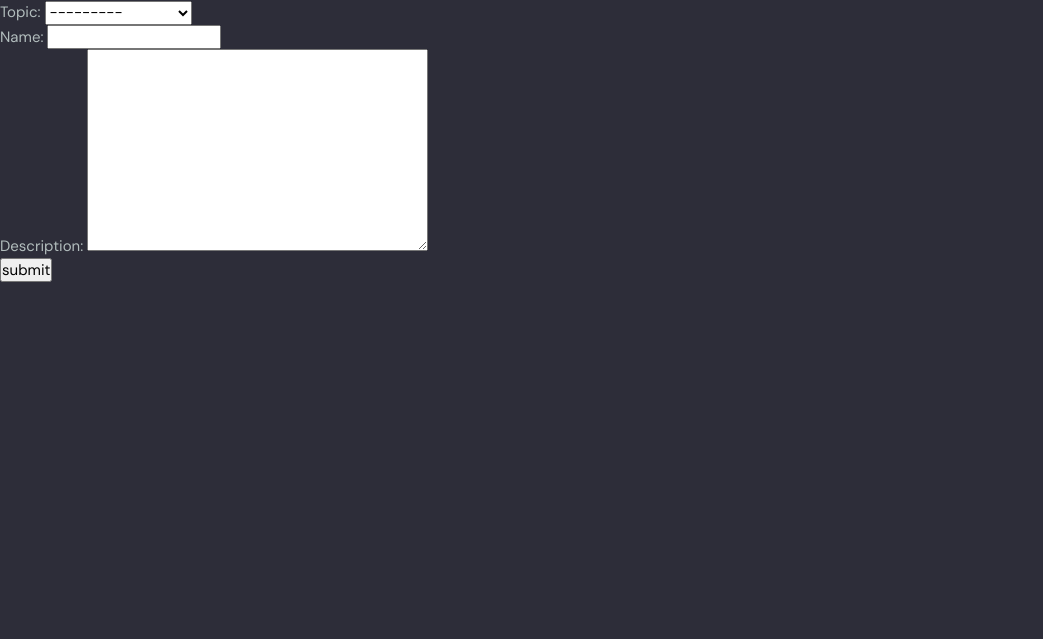
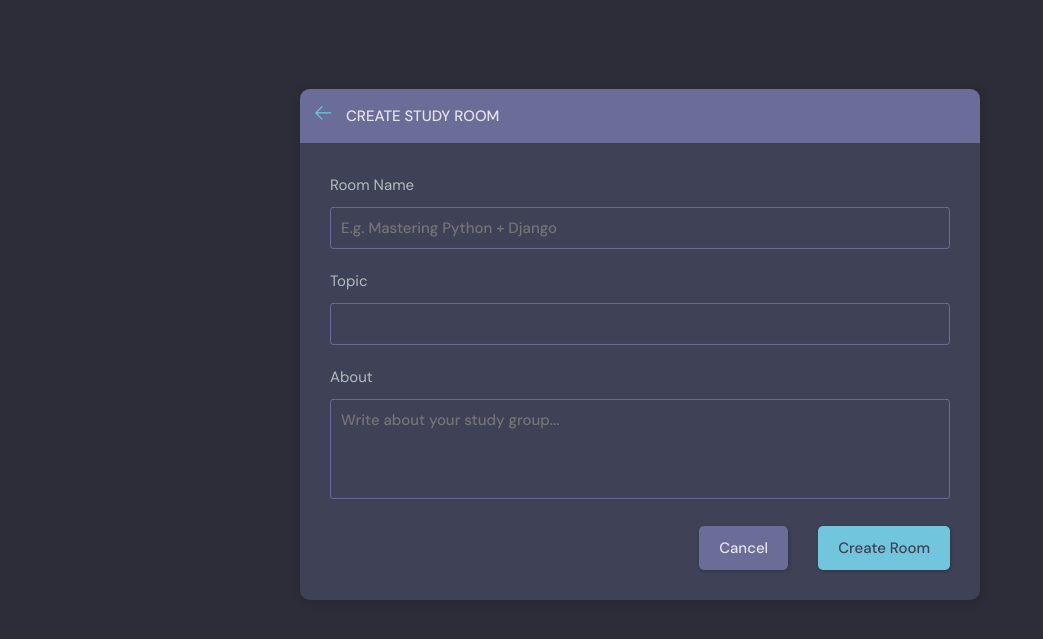
Before and after one commit to Salonisaroha/StudyBuddy, a Django app: page /create-room/ in a window 1280 px wide. Shown: the part 76-715 px from the top of the page, without its empty margins (0-1043 px from the left). Run offline with Django 5.2, Linux system fonts and the light colour scheme; a user stored in the database is signed in; data comes from the database, SQL or seed files in the repository; both versions use the stored data as it was after the commit.

Commit message:
commit in Create room

```diff
--- a/base/templates/base/home.html
+++ b/base/templates/base/home.html
@@ -33,7 +33,7 @@
               <h2>Study Room</h2>
               <p>{{room_count}} Rooms available</p>
             </div>
-            <a class="btn btn--main" href="create-room.html">
+            <a class="btn btn--main" href="{% url 'create-room'%}">
               <svg version="1.1" xmlns="http://www.w3.org/2000/svg" width="32" height="32" viewBox="0 0 32 32">
                 <title>add</title>
                 <path
--- a/base/templates/base/room_form.html
+++ b/base/templates/base/room_form.html
@@ -1,14 +1,53 @@
 {% extends 'main.html' %}
+{% block content %}
+  <main class="create-room layout">
+    <div class="container">
+      <div class="layout__box">
+        <div class="layout__boxHeader">
+          <div class="layout__boxTitle">
+            <a href="index.html">
+              <svg version="1.1" xmlns="http://www.w3.org/2000/svg" width="32" height="32" viewBox="0 0 32 32">
+                <title>arrow-left</title>
+                <path
+                  d="M13.723 2.286l-13.723 13.714 13.719 13.714 1.616-1.611-10.96-10.96h27.625v-2.286h-27.625l10.965-10.965-1.616-1.607z">
+                </path>
+              </svg>
+            </a>
+            <h3>Create Study Room</h3>
+          </div>
+        </div>
+        <div class="layout__body">
+          <form class="form" action="#">
+            <div class="form__group">
+              <label for="room_name">Room Name</label>
+              <input id="room_name" name="room_name" type="text" placeholder="E.g. Mastering Python + Django" />
+            </div>
 
-{% block content %}
+            <div class="form__group">
+              <label for="room_topic">Topic</label>
+              <input required type="text" name="topic" id="room_topic" list="topic-list" />
+              <datalist id="topic-list">
+                <select id="room_topic">
+                  <option value="">Select your topic</option>
+                  <option value="Python">Python</option>
+                  <option value="Django">Django</option>
+                </select>
+              </datalist>
 
-<div>
-    <form method="POST" action="">
-        {% csrf_token %}
-        {{form.as_p}}
+            </div>
 
-        <input type = "Submit" value = "submit" />
-    </form>
 
-</div>
-{% endblock content%}
+            <div class="form__group">
+              <label for="room_about">About</label>
+              <textarea name="room_about" id="room_about" placeholder="Write about your study group..."></textarea>
+            </div>
+            <div class="form__action">
+              <a class="btn btn--dark" href="index.html">Cancel</a>
+              <button class="btn btn--main" type="submit">Create Room</button>
+            </div>
+          </form>
+        </div>
+      </div>
+    </div>
+  </main>
+{% endblock content %}
```
Also changed, not shown: base/templates/base/room_form_old.html (added, +14 -0 lines), db.sqlite3.
